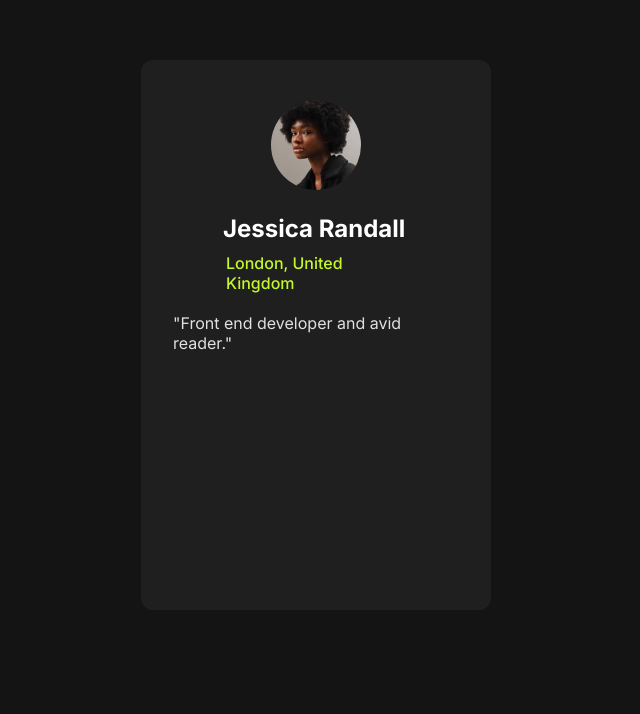
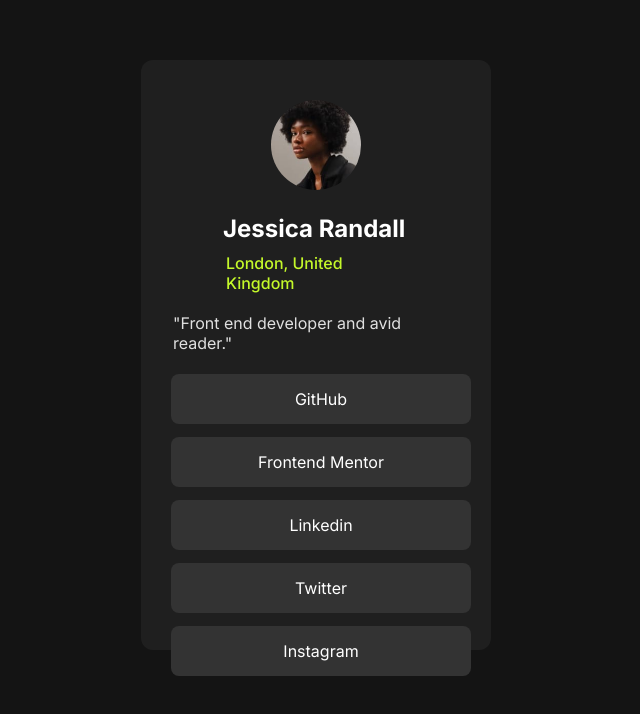
Before and after one commit to muhammadali00-dev/AlgoAcademy-Task2, a plain HTML site: page index.html in a window 1280 px wide. Shown: the whole page, without its empty margins (324-964 px from the left). Drawn offline with Linux system fonts and the light colour scheme.

Commit message:
Links have added. The Task is over.

```diff
--- a/Css/style.css
+++ b/Css/style.css
@@ -3,10 +3,10 @@ body {
 }
 
 .maindiv {
-    background-color: #1F1F1F;
+  background-color: #1f1f1f;
   border-radius: 12px;
   width: 350px;
-    height: 550px;
+  height: 590px;
   margin: auto;
   margin-top: 60px;
 }
@@ -24,13 +24,34 @@ body {
 }
 
 .maindiv p:first-of-type {
-    color: #C4F82A;
+  color: #c4f82a;
   margin: 10px 85px 0;
   font-weight: 500;
 }
 
 .maindiv p:last-of-type {
-    color: #E0E0E0;
-    margin: 20px 32px 0;
+  color: #e0e0e0;
+  margin: 20px 32px 8px;
   font-weight: 400;
 }
+
+.maindiv .btn {
+  color: white;
+  background-color: #333333;
+  text-decoration: none;
+  box-sizing: border-box;
+  margin: 0;
+  width: 300px;
+  padding: 15px 0;
+  margin: 13px 30px 0;
+  display: inline-block;
+  cursor: pointer;
+  border: none;
+  border-radius: 8px;
+  text-align: center;
+}
+
+.maindiv .btn:hover {
+  background-color: #c4f82a;
+  color: black;
+}
--- a/index.html
+++ b/index.html
@@ -19,6 +19,11 @@
         <h2>Jessica Randall</h2>
         <p>London, United Kingdom</p>
         <p>"Front end developer and avid reader."</p>
+        <a href="#" class="btn">GitHub</a>
+        <a href="#" class="btn">Frontend Mentor</a>
+        <a href="#" class="btn">Linkedin</a>
+        <a href="#" class="btn">Twitter</a>
+        <a href="#" class="btn">Instagram</a>
     </div>
   </body>
 </html>
```
Lines whose indentation alone changed are shown as unchanged.
